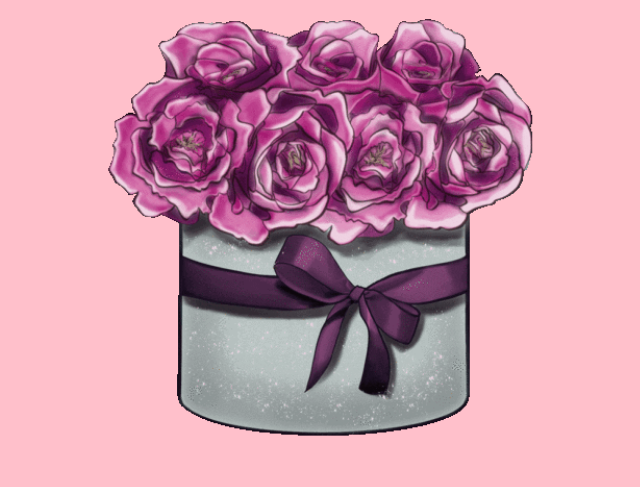
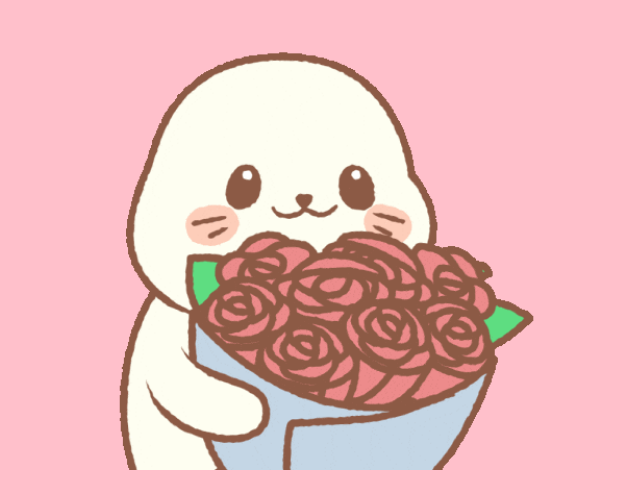
Before and after one commit to Jose5470/XAMPLE, a plain HTML site: page index.html in a window 1280 px wide. Both pictures are taken after a click on the button "Click Here". Shown: the whole page, without its empty margins (573-1213 px from the left). Drawn offline with Linux system fonts and the light colour scheme.

Commit message:
Update index.html

```diff
--- a/index.html
+++ b/index.html
@@ -53,7 +53,7 @@
     <h1>I got you flowers <3</h1>
     <button id="clickButton">Click Here</button>
     <div id="flowerImages">
-        <img src="Flowers Rose Sticker.gif" alt="Flower 1">
+        <img src="Happy Anniversary Love Sticker by Sappy Seals.gif" alt="Flower 1">
         <img src="ROSES55.gif" alt="Flower 2">
         <img src="ROSES55.gif" alt="Flower 3">
     </div>
```
